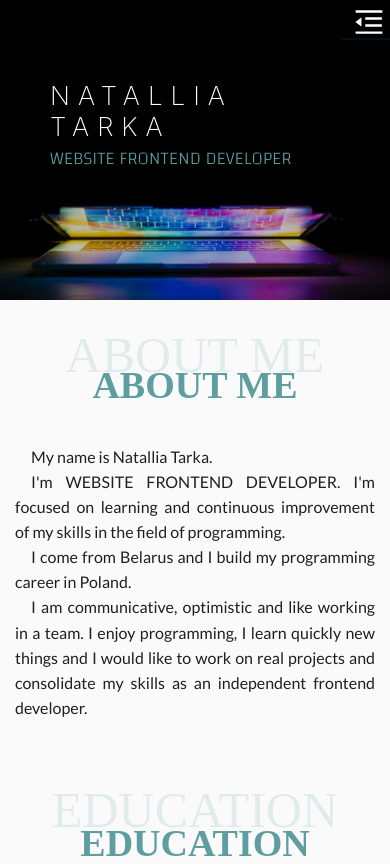
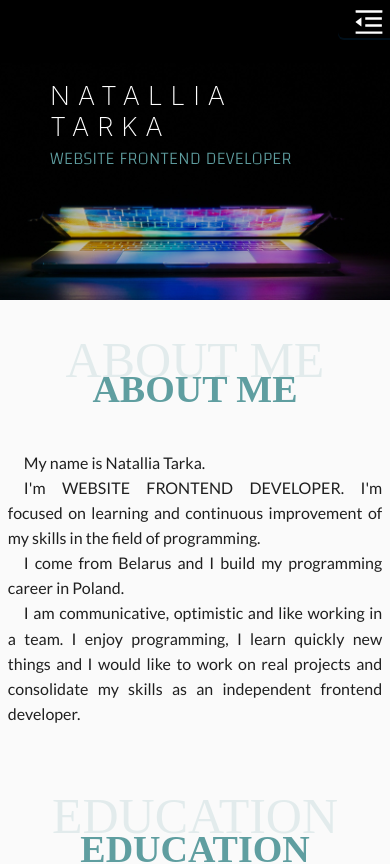
Before and after one commit to NatashaHatrum/MySite, a React (Create React App) app: page / in a window 390 px wide. Shown: the top 864 px of the page. Built offline with nearby package versions, Linux system fonts and the light colour scheme; a web font is replaced by a local one.

Commit message:
Cheked mobile version

```diff
--- a/src/App.css
+++ b/src/App.css
@@ -23,7 +23,7 @@ textarea{
     max-width: 1440px;
     margin: 0 auto;
     background: #fafafa;
-    padding: 5% 2% 0% 2%;
+    padding: 5% 2% 0 2%;
 }
 .layoutFooter{
     text-align: center;
@@ -66,7 +66,6 @@ textarea{
 
     .layoutContent {
         width: 100vw;
-        padding: 15px;
         min-width: 300px;
     }
 
--- a/src/Components/Portfolio/Portfolio.module.css
+++ b/src/Components/Portfolio/Portfolio.module.css
@@ -77,7 +77,20 @@
     color: rgba(117, 188, 190, 0.51);
 }
 
+@media screen and (max-width: 992px) {
+    .border {
+        min-width: 300px;
+    }
+    .containerFoto {
+        width: 250px;
+        height: 250px;
+    }
+    .textTitleShadow2 {
+        font-size: 50px;
+    }
+}
 @media screen and (max-width: 1400px) {
+
     .tempCol6 {
         max-width: 300px;
         margin: 0 15% 4% 5%;
@@ -85,4 +98,4 @@
     .textTitleShadow2 {
         font-size: 50px;
     }
-}
+  }
```
